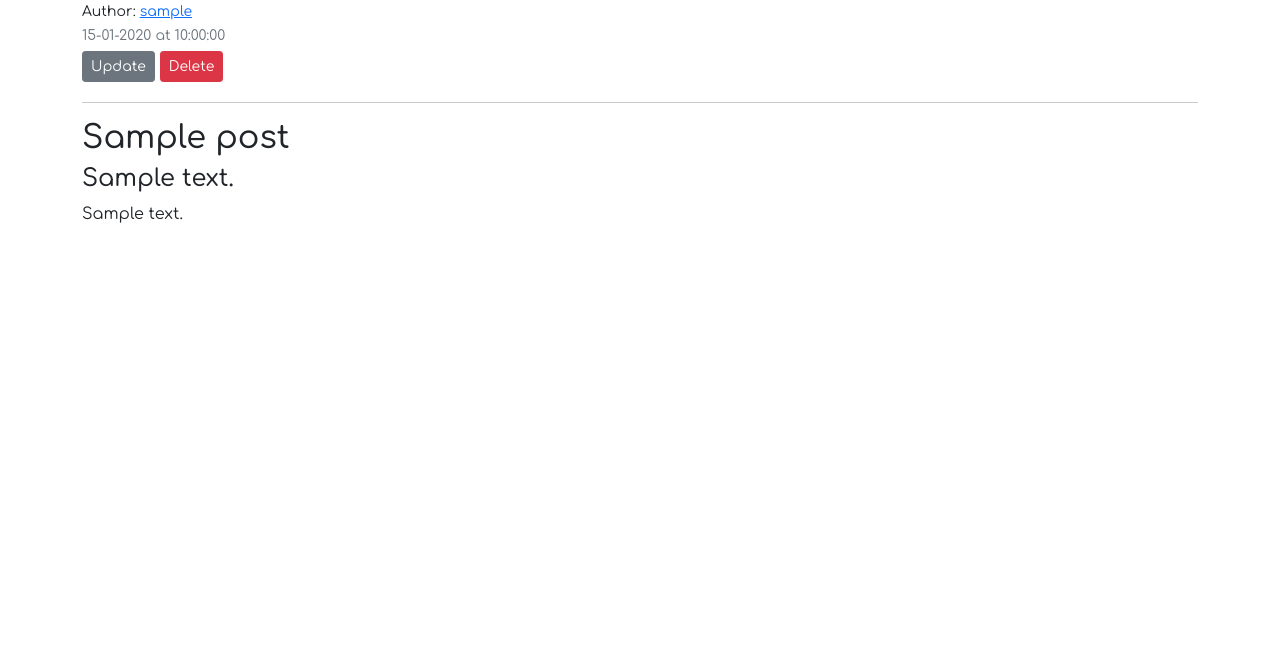
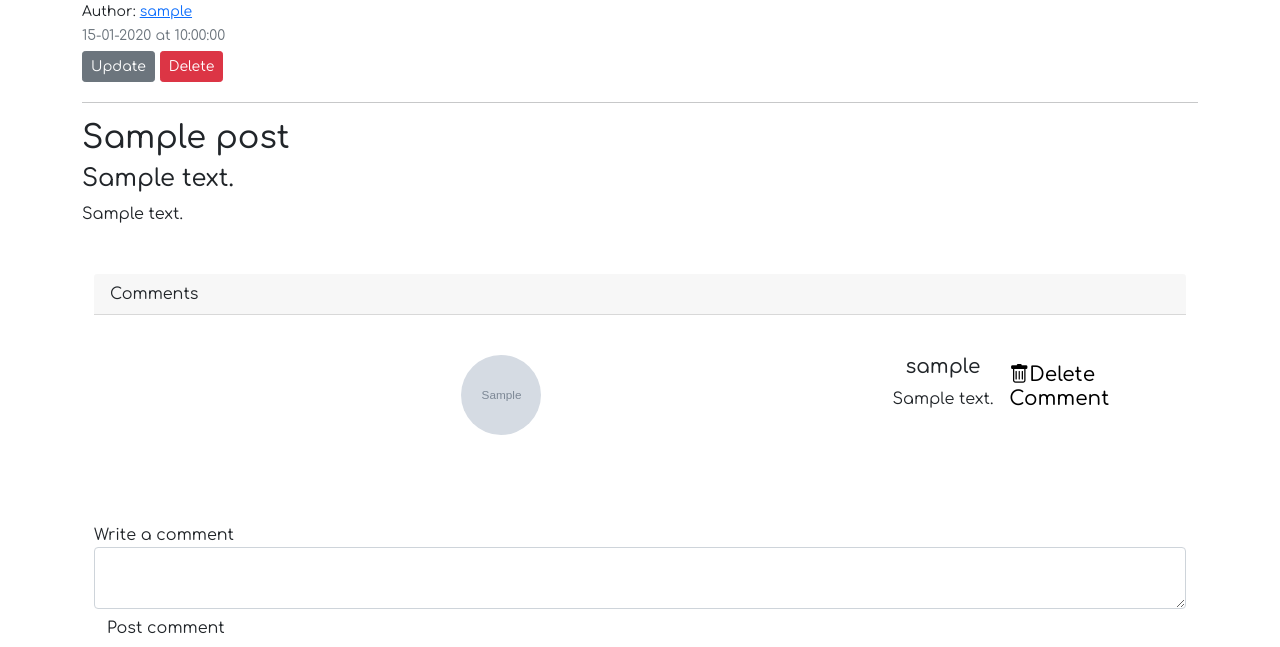
Before and after one commit to Wakarende/Blog, a Flask app: page /posts/1?comment_id=1 in a window 1280 px wide. Shown: the part 258-905 px from the top of the page. Before the commit the page ends 481 px from the top, so only its background shows below. Run offline with Flask 2, Linux system fonts and the light colour scheme; a user stored in the database is signed in; tables that the repository leaves empty hold one stand-in row (values such as "Sample post"); grey boxes marked "Sample" are stand-in pictures; some libraries are stand-ins or nearby versions.

Commit message:
created html for add comment and delete comment

```diff
--- a/app/main/views.py
+++ b/app/main/views.py
@@ -1,6 +1,6 @@
 from flask import render_template,request,redirect,url_for,abort,flash
 from . import main
-from ..models import User,Post
+from ..models import User,Post,Comment
 from .forms import UpdateProfile,PostForm,UpdatePostForm,AddComment
 from .. import db,photos
 from flask_login import login_required,current_user
@@ -77,8 +77,16 @@ def new_post():
 @login_required
 def posts(post_id):
   post=Post.query.get_or_404(post_id)
+  if post is None:
+    abort(404)
+  all_comments = Comment.get_comments(post.id)
+  comment_form = AddComment()
+  if comment_form.validate_on_submit():
+    comment = Comment(contents=comment_form.contents.data,user=current_user, post_id=post_id)
+    comment.save_comments()
 
-  return render_template('post.html', title=post.title, post=post)
+    return redirect(url_for('main.posts',post_id=post_id))
+  return render_template('post.html', title=post.title, post=post, comments=all_comments, comment_form=comment_form)
 
 #Update Post
 @main.route('/posts/<int:post_id>/update', methods=['GET','POST'])
@@ -129,17 +137,16 @@ def new_comment():
   return render_template('new_comment.html',form=form)
 
 #Delete Comment
-@main.route('/del_comment/<blog_id>/<comment_id>',methods=["POST","GET"])
+@main.route('/del_comment/<post_id>/<comment_id>',methods=["POST","GET"])
 @login_required
-def delete_comment(blog_id,comment_id):
-  blog=Blog.get_blogs(blog_id)
+def delete_comment(post_id,comment_id):
+  post=Post.get_posts(post_id)
   comment=Comment.get_comment(comment_id)
-  if blog.user != current_user:
+  if post.user != current_user:
     abort(404)
   comment.delete_comment()
 
-  flash("comment deleted")
-  return redirect(url_for('main.blogs',blog_id=blog.id,comment_id=comment.id))
+  return redirect(url_for('main.posts',post_id=post.id,comment_id=comment.id))
 
 #Function to display Blogs created by specific user
 # @main.route('/user/<string:username>',methods=['GET','POST'])
--- a/app/models.py
+++ b/app/models.py
@@ -20,6 +20,7 @@ class User(UserMixin,db.Model):
   bio = db.Column(db.String(255))
   profile_pic_path = db.Column(db.String())
   posts = db.relationship('Post', backref='user', lazy="dynamic")
+  comments=db.relationship("Comment",backref='user',lazy='dynamic')
 
   @property
   def password(self):
@@ -45,6 +46,7 @@ class Post(db.Model):
   short_description = db.Column(db.String())
   posted = db.Column(db.DateTime,default=datetime.utcnow)
   user_id = db.Column(db.Integer,db.ForeignKey("users.id"))
+  comments=db.relationship("Comment",backref='post',lazy='dynamic')
 
   def save_posts(self):
     db.session.add(self)
@@ -92,7 +94,7 @@ class Comment(db.Model):
 
   @classmethod
   def get_comments(cls,id):
-    comments=Comment.query.filter_by(blog_id=id).order_by(Comment.posted_on.desc())
+    comments=Comment.query.filter_by(post_id=id).order_by(Comment.posted_on.desc())
     return comments
 
   @classmethod
--- a/app/templates/post.html
+++ b/app/templates/post.html
@@ -1,6 +1,5 @@
 {% extends 'base.html' %}
-
-
+{% import 'bootstrap/wtf.html' as wtf %}
 
 
 {% block content %}
@@ -22,4 +21,34 @@
       <p>{{post.post_content}}</p>
     </div>
   </article>
+
+  <div class="container">
+    <div class="mt-3">
+      {% for comment in comments %}
+      {% if comment.id == comments[0].id%}
+        <p class="card-header font-weight-bold">Comments</p>
+      {%endif%}
+      <div class="card-comments mb-3">
+        <div class="card-body">
+          <div class="media d-block d-md-flex mt-4">
+            <img class="d-flex mb-3 mx-auto " src="{{url_for('static',filename=comment.user.profile_pic_path)}}" alt="Generic placeholder image" style="width: 80px;height: 80px;object-fit: cover; border-radius: 50%;">
+          <div class="media-body text-center text-md-left ml-md-3 ml-0">
+            <h5 class="mt-0 font-weight-bold">{{comment.user.username}}</h5>
+              {{comment.contents}}
+          </div>
+          {% if post.user == current_user%}
+            <div class="col-md-2">
+              <h5><a class="nav-link" style="color: black;" href="{{url_for('main.delete_comment',post_id=post.id,comment_id=comment.id)}}"><i class="bi bi-trash"></i>Delete Comment</h5></a>
+            </div>
+          {%endif%}
+        </div>
+      </div>
+    </div>
+      {% endfor %}
+        <br>
+    <div class="mt-3 ">
+      {{comment_form.hidden_tag()}}
+      {{wtf.quick_form(comment_form)}}
+    </div>
+  </div>
 {% endblock %}
```
